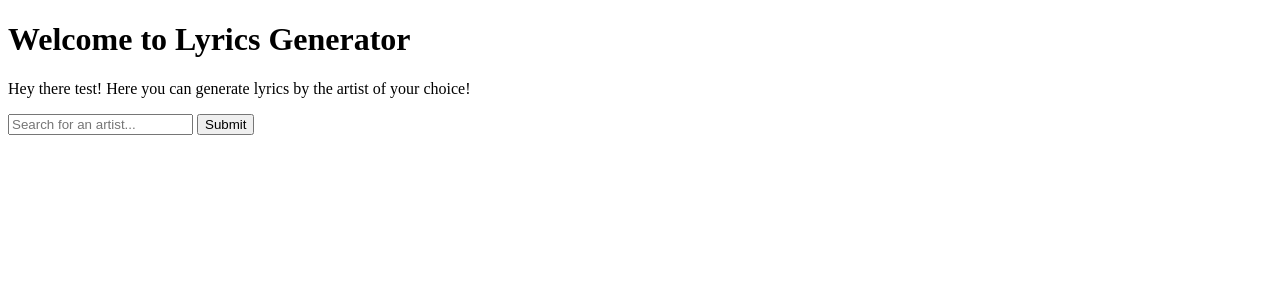
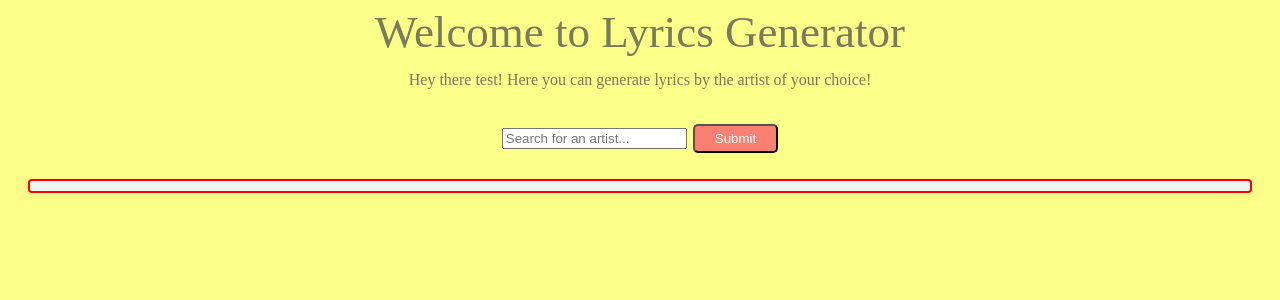
Before and after one commit to tiffanymarthin/Lyrics-Generator-Markov-Chains, a Flask app: page / in a window 1280 px wide. Shown: the top 300 px of the page. Run offline with Flask 2, Linux system fonts and the light colour scheme; parts of the project's set-up code (start-up, migrations or seed data) failed here and were passed over.

Commit message:
Beautifying and final touches

```diff
--- a/app.py
+++ b/app.py
@@ -13,7 +13,8 @@ def generateArtistLyrics(name):
     for song in songs:
         m.populateMarkovChain(song)
 
-    return m.generateLyrics()
+    lyrics = m.generateLyrics()
+    return lyrics.split("NEWLINE")
 
 
 @app.route('/', methods=['GET', 'POST'])
--- a/lyrics.py
+++ b/lyrics.py
@@ -54,7 +54,7 @@ def scrapeLyricText(name):
         for anchor in anchor_tags:
             # Making sure that it only pulls the lyric, not the other information e.g. which section of lyric it is
             if len(anchor.text) > 0 and anchor.text[0] != "[":
-                text = anchor.text.replace("\n"," ")
+                text = anchor.text.replace("\n","NEWLINE")
                 current_lyrics.append(text)
         song_lyrics.append(current_lyrics)
     return song_lyrics
--- /dev/null
+++ b/static/styles/home.css
@@ -0,0 +1,47 @@
+#form {
+    font-family: 'sans-serif';
+    font-size: 24px;
+}
+
+#submit {
+    color: white;
+    background-color: #fa8072;
+    padding: 5px 20px;
+    border-radius: 5px;
+    margin-top: 20px;
+}
+
+#lyrics {
+    background-color: #f0f5f5;
+    padding: 5px 20px;
+    border: 2px solid red;
+    border-radius: 4px;
+    margin: 20px;
+}
+
+body {
+    text-align: center;
+    background-color: #fcff88;
+    font-family: 'Avenir Next', serif;
+    font-weight: normal;
+    line-height: 48px;
+}
+
+h1 {
+   color: #7c795d;
+    font-size: 45px;
+    margin: 0;
+    font-weight: normal;
+}
+
+h6 {
+   color: #7c795d;
+    font-size: 24px;
+    margin: 0;
+    font-weight: normal;
+}
+
+h6 {
+   color: #7c795d;
+    font-size: 16px;
+}
--- a/templates/home.html
+++ b/templates/home.html
@@ -2,16 +2,23 @@
 <html lang="en">
 <head>
     <meta charset="UTF-8">
-    <title>Title</title>
+    <title>Lyric Generator</title>
+    <link rel="stylesheet" type="text/css" href="{{url_for('static', filename='styles/home.css')}}">
 </head>
 
 <body>
 <h1>Welcome to Lyrics Generator</h1>
-<p>Hey there test! Here you can generate lyrics by the artist of your choice!</p>
-<form action="{{url_for('lyricsGenerator') }}" method="post">
+<h6>Hey there test! Here you can generate lyrics by the artist of your choice!</h6>
+<form action="{{url_for('lyricsGenerator') }}" method="post" id="form">
     <input type="text" id="search" name="search" placeholder="Search for an artist...">
-    <input type="submit">
+    <input type="submit" id="submit">
 </form>
-<p>{{lyrics}}</p>
+<div id="lyrics">
+    {% for lyric in lyrics %}
+    <p>{{lyric}}</p>
+    {% endfor %}
+</div>
+
+
 </body>
 </html>
```
